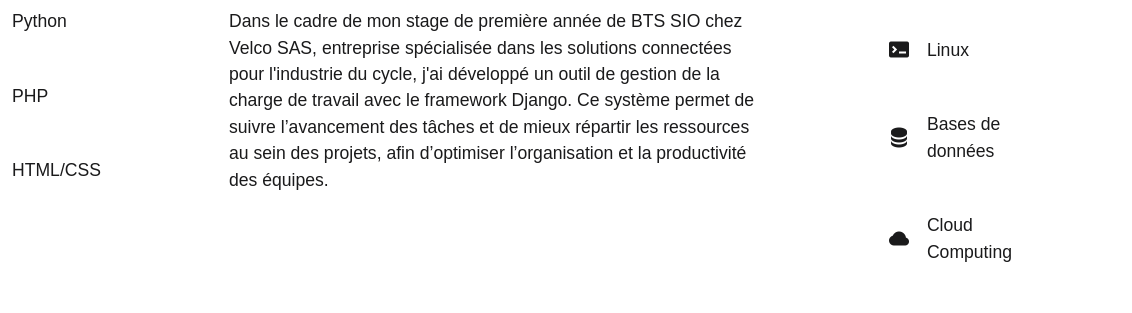
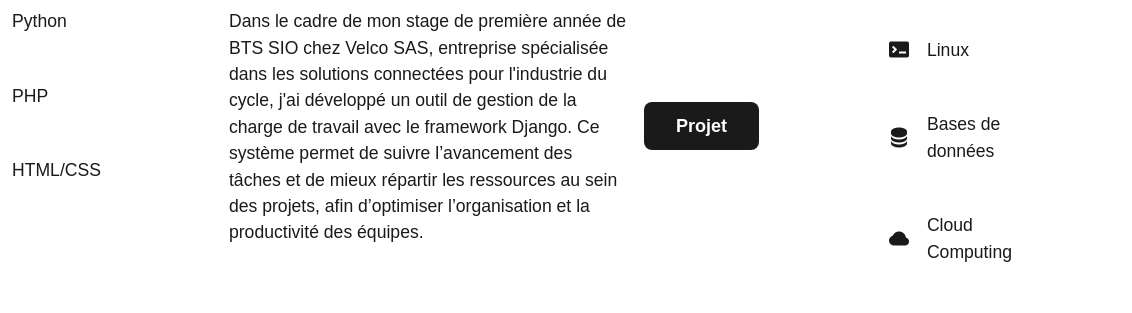
Before and after one commit to Kokonutuw/Kokonutuw.github.io, a plain HTML site: page projets/workload.html in a window 1280 px wide. Shown: the part 203-516 px from the top of the page, 148-1280 px from the left. Drawn offline with nearby package versions, Linux system fonts and the light colour scheme; a web font is replaced by a local one.

Commit message:
Update workload.html

```diff
--- a/projets/workload.html
+++ b/projets/workload.html
@@ -50,6 +50,7 @@
                 <div class="skills-list">
                     <div class="skill">
                         <span>Dans le cadre de mon stage de première année de BTS SIO chez Velco SAS, entreprise spécialisée dans les solutions connectées pour l'industrie du cycle, j'ai développé un outil de gestion de la charge de travail avec le framework Django. Ce système permet de suivre l’avancement des tâches et de mieux répartir les ressources au sein des projets, afin d’optimiser l’organisation et la productivité des équipes.</span>
+                        <span><a href="https://github.com/Kokonutuw/Project-workload" class="btn-1">Projet</a></span>
                     </div>
                 </div>
             </div>
```
